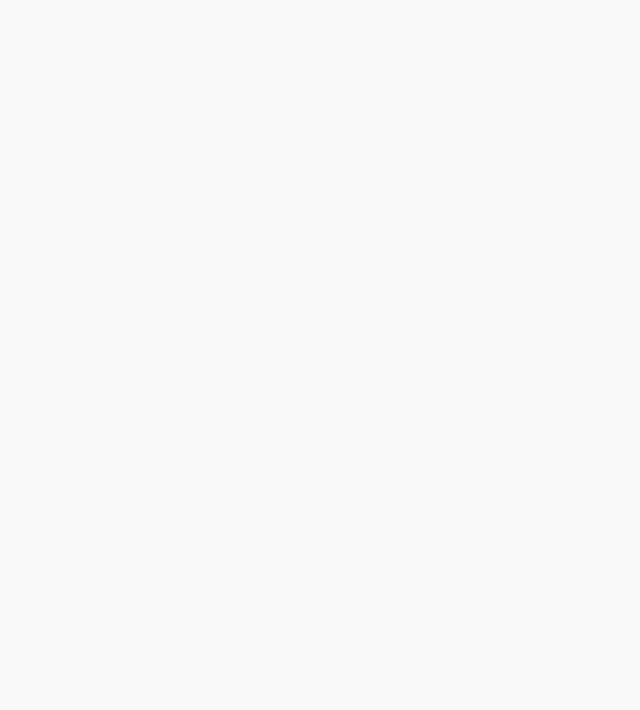
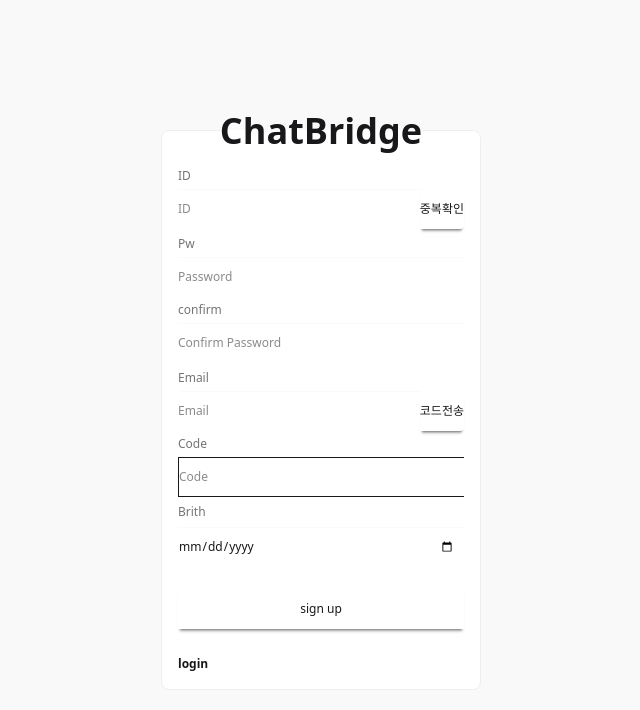
Before and after one commit to junsgi/ChatBridge, a React (Vite) app in the folder front/: page /signup in a window 1280 px wide. Before the commit this address had no page. Shown: the top 710 px of the page, without its empty margins (319-959 px from the left). Built offline with nearby package versions, Linux system fonts and the light colour scheme.

Commit message:
0608 make components

```diff
--- a/front/src/App.jsx
+++ b/front/src/App.jsx
@@ -1,13 +1,13 @@
 import "./App.css";
-import Login from "./component/Login";
+import Login from "./modules/Login";
+import Signup from "./modules/Signup";
 import { Route, Routes } from "react-router-dom";
 const App = () => {
   return (
     <>
       <Routes>
         <Route path = "/" element={<Login />} />
-        {/* <Route path = "/" element={<Signup />} />
-        <Route path = "/" element={<FindIDPW />} /> */}
+        <Route path = "/signup" element={<Signup />} />
       </Routes>
     </>
   );
--- /dev/null
+++ b/front/src/components/CreateUpdatePw.jsx
@@ -0,0 +1,68 @@
+import React, { useCallback, useReducer } from 'react';
+
+const regex = /^(?=.*[a-zA-Z])(?=.*[0-9])[a-zA-Z0-9]{2,20}$/;
+const reducer = (state, action) => {
+    const copy = {...state};
+
+    switch (action.type) {
+        case "pwHandle":
+            copy.pw = action.value
+            console.log(copy.ck)
+            if (copy.ck.length !== 0) {
+                copy.ck = '';
+                copy.ckError = false;
+                copy.ckSuccess = false;
+                copy.ckMsg = '';
+            }
+
+            if (regex.test(copy.pw)) {
+                copy.pwError = false;
+                copy.pwSuccess = true;
+                copy.pwMsg = '사용가능한 비밀번호입니다.';
+            }else {
+                copy.pwError = true;
+                copy.pwSuccess = false;
+                copy.pwMsg = '숫자-영어 2자리 이상 20자리 이하';
+            }
+            return copy;
+
+        case "ckHandle":
+            copy.ck = action.value;
+            if (!regex.test(copy.pw) || copy.pw !== copy.ck) {
+                copy.ckError = true;
+                copy.ckSuccess = false;
+                copy.ckMsg = '비밀번호가 일치하지 않습니다.'
+            }else {
+
+                copy.ckError = false;
+                copy.ckSuccess = true;
+                copy.ckMsg = '비밀번호가 일치합니다.'
+            }
+            return copy;
+        default:
+            return state;
+    }
+};
+const CreateUpdatePw = () => {
+    const [pw, dispatch] = useReducer(reducer, {
+        pw: '', ck: '',
+        pwError: false, pwSuccess : false, ckError: false, ckSuccess : false, // 에러 컨트롤
+        pwMsg: '', ckMsg: '', // 에러 메시지
+    });
+    const pwHandle = useCallback((e) => dispatch({ type: 'pwHandle', value: e.target.value }), [dispatch]);
+    const ckHandle = useCallback((e) => dispatch({ type: 'ckHandle', value: e.target.value }), [dispatch]);
+
+    return (
+        <div className="flex w-full flex-col space-y-1">
+            <label className="label">Pw</label>
+            <input type="password" placeholder="Password" onChange={pwHandle} className={`input ${pw.pwError ? 'input-error' : (pw.pwSuccess ? 'input-success' : '')}`} />
+            {(pw.pwError || pw.pwSuccess) && <p className={pw.pwError ? "text-error" : "text-success"}>{pw.pwMsg}</p>}
+
+            <label className="label">confirm</label>
+            <input type="password" placeholder="Confirm Password" onChange={ckHandle} value = {pw.ck} className={`input ${pw.ckError ? 'input-error' : (pw.ckSuccess ? 'input-success' : '')}`} />
+            {(pw.ckError || pw.ckSuccess) && <p className={pw.ckError ? "text-error" : "text-success"}>{pw.ckMsg}</p>}
+        </div>
+    );
+};
+
+export default React.memo(CreateUpdatePw);
--- /dev/null
+++ b/front/src/components/EmailForm.jsx
@@ -0,0 +1,35 @@
+import React, { useRef } from 'react';
+const EmailForm = ({ eHandle, eError, eMsg, codeHandle, codeError, codeMgs }) => {
+    const inputRef = useRef();
+
+    const onclick = () => {
+        if (inputRef.current.checkValidity()) {
+            // 유효성 통과
+            console.log('Valid:', inputRef.current.value);
+        } else {
+            // 유효성 실패 → 브라우저 기본 경고 메시지 표시
+            inputRef.current.reportValidity();
+        }
+    };
+    return (
+        <div className="flex w-full flex-col space-y-1">
+            <label className="label">Email</label>
+            <div className="join w-full">
+                <input type="email" name="email" required placeholder="Email" className={`input join-item w-full ${eError ? 'input-error' : ''}`} onChange={eHandle} />
+                <button type="submit" className="btn btn-neutral join-item">
+                    코드전송
+                </button>
+            </div>
+            {eError && <p className="text-error">{eMsg}</p>}
+
+
+            <label className="label">Code</label>
+            <div className="w-full">
+                <input type="text" placeholder="Code" disabled={!(eError && codeError)} onChange={codeHandle} className={`input join-item w-full ${eError ? 'input-error' : ''}`} />
+            </div>
+            {codeError && <p className="text-error">{codeMgs}</p>}
+        </div>
+    );
+};
+
+export default React.memo(EmailForm);
--- /dev/null
+++ b/front/src/components/IdCheckInput.jsx
@@ -0,0 +1,49 @@
+import axios from 'axios';
+import React, { useCallback, useRef, useState } from 'react';
+
+
+const IdCheckInput = () => {
+
+    const id = useRef('');
+    const [idError, setError] = useState(false);
+    const [idSuccess, setSuccess] = useState(false);
+    const [idMsg, setMsg] = useState('');
+    const idHandle = (e) => {id.current = e.target.value};
+
+    const onclick = useCallback(async () => {
+        if (!(2 <= id.current.length && id.current.length <= 20)) {
+            setError(p => true);
+            setMsg(e => "영어, 숫자로 2자리 이상 20자리 이하");
+            return;
+        }
+        setError(e => false);
+        setSuccess(e => true);
+        setMsg(e => "사용가능한 아이디입니다.")
+
+        // await axios.get("/idCheck")
+        // .then(res => {
+        //     setError(e => false);
+        //     setSuccess(e => true);
+        //     setMsg(e => "사용가능한 아이디입니다.")
+        // })
+        // .catch(e => {
+        //     setError(e => true);
+        //     setSuccess(e => false);
+        //     setMsg(it => e.name);
+        // })
+    }, [setError, setSuccess, setMsg]);
+    return (
+        <div className="flex w-full flex-col space-y-1">
+            <label className="label">ID</label>
+
+            <div className="join w-full">
+                <input type="text" onChange={idHandle} minLength={2} maxLength = {20} className={`input join-item w-full ${idError ? 'input-error' : (idSuccess ? 'input-success' : '')}`} placeholder="ID" />
+                <button className="btn btn-neutral join-item" onClick = {onclick}>중복확인</button>
+            </div>
+
+            {(idError || idSuccess) && <p className={idError ? `text-error` : 'text-success'}>{idMsg}</p>}
+        </div>
+    );
+};
+
+export default React.memo(IdCheckInput);
--- a/front/src/main.jsx
+++ b/front/src/main.jsx
@@ -1,10 +1,10 @@
-import React from "react";
 import ReactDOM from "react-dom/client";
 import { BrowserRouter } from "react-router-dom";
 import App from "./App";
 import './index.css'
+import axios from "axios";
 const root = document.getElementById("root");
-
+axios.defaults.baseURL = "http://localhost:8080/"
 ReactDOM.createRoot(root).render(
   <BrowserRouter>
       <App />
--- a/front/src/component/Login.jsx
+++ b/front/src/modules/Login.jsx
@@ -26,11 +26,11 @@ const Login = () => {
     const pwMonitor = useCallback(e => dispatch({command : 'pw', pw : e.target.value}), [data.pw])
     return (
         <div className="flex h-screen flex-wrap content-center justify-center">
-            <fieldset className="fieldset bg-base-200 border-base-300 rounded-box w-xs border p-4">
-                <legend className="fieldset-legend text-xl">ChatBridge</legend>
+            <fieldset className="fieldset bg-white border-base-300 rounded-box w-xs border p-4">
+                <legend className="fieldset-legend text-4xl text-center">ChatBridge</legend>
 
                 <label className="label">ID</label>
-                <input type="email" className="input" placeholder="ID" onChange={idMonitor}/>
+                <input type="text" className="input" placeholder="ID" onChange={idMonitor}/>
 
                 <label className="label">PW</label>
                 <input type="password" className="input" placeholder="PW" onChange={pwMonitor}/>
--- /dev/null
+++ b/front/src/modules/Signup.jsx
@@ -0,0 +1,55 @@
+import { useCallback, useMemo, useReducer, useRef, useState } from 'react';
+import { Link, useNavigate } from 'react-router-dom';
+import CreateUpdatePw from '../components/CreateUpdatePw';
+import IdCheckInput from '../components/IdCheckInput';
+import EmailForm from '../components/EmailForm';
+
+const reducer = (state, action) => {
+    switch (action.type) {
+    }
+};
+const Signup = () => {
+    const [signup, dispatch] = useReducer(reducer, {
+        pw: '', ck: '', email : '', code : '', // 실제 값
+        idError: false, pwError: false, ckError: false, eError : false, codeError : false, // 에러 컨트롤
+        idMsg: '', pwMsg: '', ckMsg: '', eMsg : '', codeMsg : '', // 에러 메시지
+    });
+    const pwHandle = useCallback((e) => dispatch({ type: 'pwHandle', value: e.target.value }), [dispatch]);
+    const ckHandle = useCallback((e) => dispatch({ type: 'ckHandle', value: e.target.value }), [dispatch]);
+
+
+    const createUpdatePwProps = useMemo(() => ({
+        pwHandle, pwError: signup.pwError, pwMsg: signup.pwMsg,
+        ckHandle, ckError: signup.ckError, ckMsg: signup.ckMsg,
+    }), [pwHandle, signup.pwError, signup.pwMsg, ckHandle, signup.ckError, signup.ckMsg]);
+
+    const today = useMemo(() => {
+        const now = new Date();
+        const year = now.getFullYear();
+        const month = String(now.getMonth() + 1).padStart(2, '0');
+        const day = String(now.getDate()).padStart(2, '0');
+        return `${year}-${month}-${day}`;
+    }, []);
+    return (
+        <div className="flex h-screen flex-wrap content-center justify-center">
+            <fieldset className="fieldset border-base-300 rounded-box w-xs border bg-white p-4">
+                <legend className="fieldset-legend text-center text-4xl">ChatBridge</legend>
+
+                <IdCheckInput />
+                <CreateUpdatePw {...createUpdatePwProps} />
+                <EmailForm />
+
+                <label className="label">Brith</label>
+                <input type="date" className="input" max={today} />
+                <button className="btn btn-neutral mt-4">sign up</button>
+
+                <div className="mt-5 flex w-full">
+                    <Link to="/" className="card grid grow place-items-start font-bold">
+                        login
+                    </Link>
+                </div>
+            </fieldset>
+        </div>
+    );
+};
+export default Signup;
--- a/front/tailwind.config.js
+++ b/front/tailwind.config.js
@@ -2,7 +2,11 @@
 module.exports = {
   content: ["./src/**/*.{js, jsx}"],
   theme: {
-    extend: {},
+    extend: {
+      colors: {
+        main: '#f9f9f9',
+      },
+    },
   },
   plugins: [require("daisyui")],
 }
```
Also changed, not shown: 1 other file (tests, documents, lock files or other folders).
